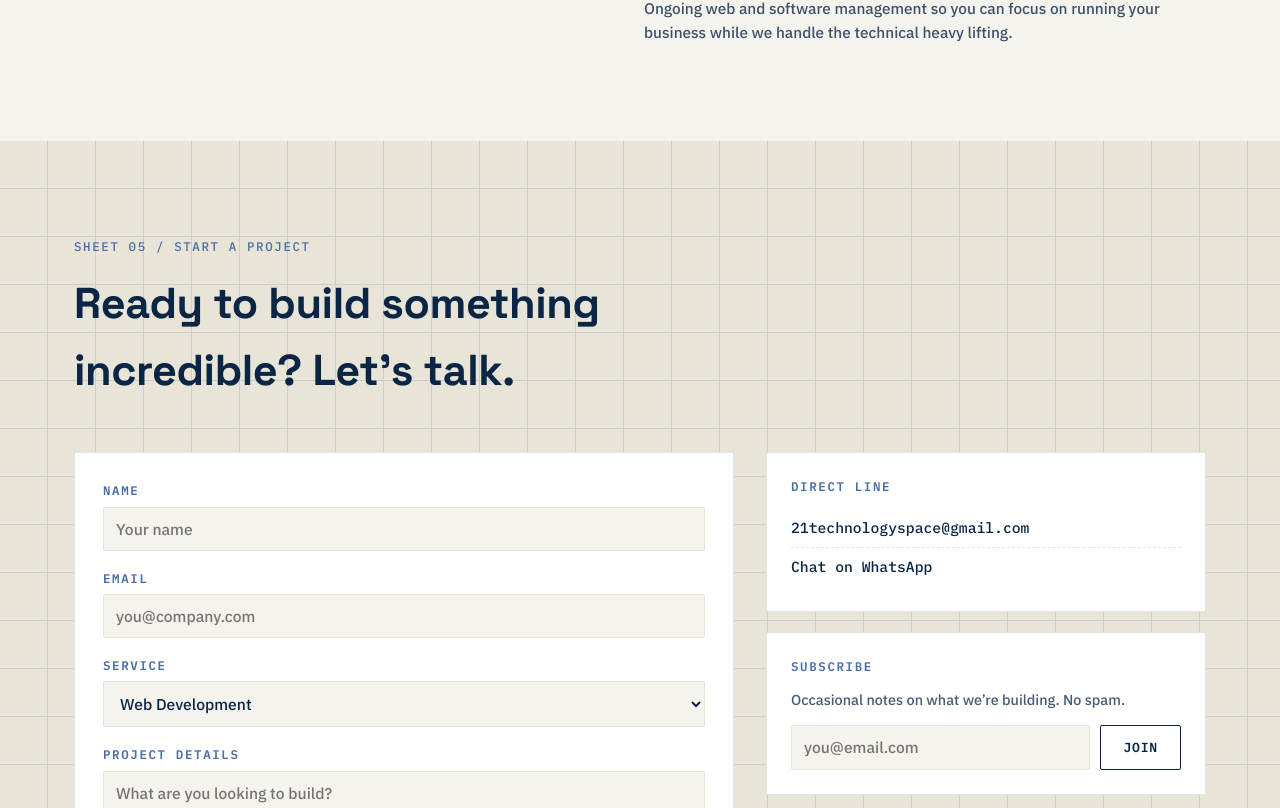
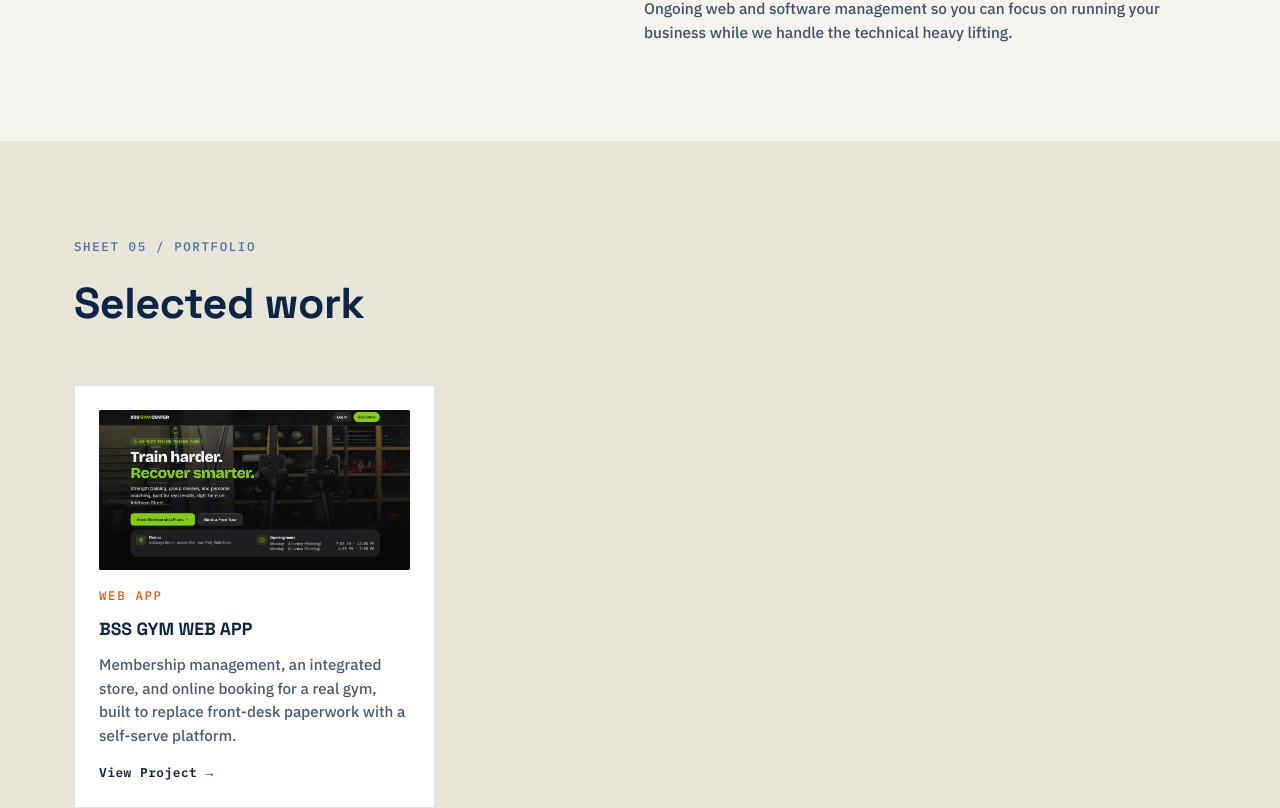
Before and after one commit to SirBlessing/21techspace, a React (Vite) app: page / in a window 1280 px wide. Shown: the part 3252-4060 px from the top of the page. Built offline with nearby package versions, Linux system fonts and the light colour scheme.

Commit message:
fixed an update

```diff
--- a/src/App.css
+++ b/src/App.css
@@ -762,4 +762,116 @@
   .contact-body {
     gap: 24px;
   }
+  .navbar-logo-text {
+    font-size: 0.95rem;
+  }
+  .navbar-logo-img {
+    height: 38px;
+  }
 }
+
+/* ===== Portfolio ===== */
+.portfolio {
+  padding: 96px 0;
+  background: var(--paper-dim);
+}
+
+.portfolio-title {
+  margin-bottom: 48px;
+}
+
+.portfolio-grid {
+  display: grid;
+  grid-template-columns: 1fr;
+  gap: 24px;
+}
+
+.portfolio-card {
+  background: #fff;
+  border: 1px solid rgba(11, 37, 69, 0.12);
+  border-radius: var(--radius);
+  padding: 24px;
+  display: flex;
+  flex-direction: column;
+  gap: 10px;
+}
+
+.portfolio-thumb {
+  position: relative;
+  height: 160px;
+  overflow: hidden;
+  border-radius: var(--radius);
+  background-image:
+    linear-gradient(var(--line-cyan-dim) 1px, transparent 1px),
+    linear-gradient(90deg, var(--line-cyan-dim) 1px, transparent 1px);
+  background-size: 24px 24px;
+  background-color: var(--ink-navy);
+}
+
+.portfolio-thumb-img {
+  position: absolute;
+  inset: 0;
+  width: 100%;
+  height: 100%;
+  object-fit: cover;
+}
+
+.portfolio-tag {
+  color: var(--pencil-red);
+  font-weight: 600;
+  margin-top: 6px;
+}
+
+.portfolio-card-title {
+  font-family: var(--font-display);
+  font-weight: 700;
+  font-size: 1.1rem;
+}
+
+.portfolio-card-desc {
+  color: var(--text-dark);
+  opacity: 0.75;
+  font-size: 0.95rem;
+  font-weight: 500;
+}
+
+.portfolio-link {
+  margin-top: auto;
+  align-self: flex-start;
+  font-family: var(--font-mono);
+  font-size: 0.8rem;
+  font-weight: 600;
+  letter-spacing: 0.04em;
+  color: var(--ink-navy);
+  padding-top: 6px;
+}
+
+.portfolio-link:hover {
+  color: var(--pencil-red);
+}
+
+.portfolio-link-soon {
+  color: var(--text-muted);
+  opacity: 0.8;
+}
+
+@media (min-width: 700px) {
+  .portfolio-grid {
+    grid-template-columns: repeat(2, 1fr);
+  }
+}
+
+@media (min-width: 1000px) {
+  .portfolio-grid {
+    grid-template-columns: repeat(3, 1fr);
+  }
+}
+
+@media (max-width: 700px) {
+  .portfolio {
+    padding: 56px 0;
+  }
+  .portfolio-title {
+    margin-bottom: 32px;
+  }
+}
--- a/src/App.jsx
+++ b/src/App.jsx
@@ -4,6 +4,7 @@ import TrustBar from './components/TrustBar.jsx'
 import Services from './components/Services.jsx'
 import HowItWorks from './components/HowItWorks.jsx'
 import About from './components/About.jsx'
+import Portfolio from './components/Portfolio.jsx'
 import ContactPanel from './components/ContactPanel.jsx'
 import Footer from './components/Footer.jsx'
 import './App.css'
@@ -18,6 +19,7 @@ function App() {
         <Services />
         <HowItWorks />
         <About />
+        <Portfolio />
         <ContactPanel />
       </main>
       <Footer />
--- a/src/components/ContactPanel.jsx
+++ b/src/components/ContactPanel.jsx
@@ -1,8 +1,8 @@
 import { useState } from 'react'
 
 // TODO: replace with your real WhatsApp number (country code, no + or spaces).
-const WHATSAPP_NUMBER = '2348021292388'
-const CONTACT_EMAIL = '21technologyspace@gmail.com'
+const WHATSAPP_NUMBER = '2340000000000'
+const CONTACT_EMAIL = 'hello@21techspace.com'
 
 const initialProject = { name: '', email: '', service: 'Web Development', details: '' }
 
@@ -90,7 +90,7 @@ export default function ContactPanel() {
       <div className="blueprint-grid contact-grid" aria-hidden="true" />
       <div className="container contact-inner">
         <div className="contact-header">
-          <p className="eyebrow section-eyebrow contact-eyebrow">SHEET 05 / START A PROJECT</p>
+          <p className="eyebrow section-eyebrow contact-eyebrow">SHEET 06 / START A PROJECT</p>
           <h2 className="section-title contact-title">
             Ready to build something incredible? Let&rsquo;s talk.
           </h2>
--- a/src/components/Navbar.jsx
+++ b/src/components/Navbar.jsx
@@ -4,7 +4,7 @@ const LINKS = [
   { label: 'Services', href: '#services' },
   { label: 'How It Works', href: '#process' },
   { label: 'About', href: '#about' },
-  { label: 'Portfolio', href: 'https://amureamure03.wixsite.com/21techspace/portfolio' },
+  { label: 'Portfolio', href: '#portfolio' },
 ]
 
 export default function Navbar() {
--- /dev/null
+++ b/src/components/Portfolio.jsx
@@ -0,0 +1,39 @@
+import PROJECTS from '../data/portfolio.json'
+
+export default function Portfolio() {
+  return (
+    <section id="portfolio" className="portfolio">
+      <div className="container">
+        <p className="eyebrow section-eyebrow">SHEET 05 / PORTFOLIO</p>
+        <h2 className="section-title portfolio-title">Selected work</h2>
+
+        <div className="portfolio-grid">
+          {PROJECTS.map((project) => (
+            <article className="portfolio-card" key={project.code}>
+              <div className="portfolio-thumb" aria-hidden="true">
+                {project.image && (
+                  <img src={project.image} alt="" className="portfolio-thumb-img" />
+                )}
+              </div>
+              <p className="eyebrow portfolio-tag">{project.tag}</p>
+              <h3 className="portfolio-card-title">{project.title}</h3>
+              <p className="portfolio-card-desc">{project.desc}</p>
+              {project.url ? (
+                <a
+                  href={project.url}
+                  target="_blank"
+                  rel="noopener noreferrer"
+                  className="portfolio-link"
+                >
+                  View Project &rarr;
+                </a>
+              ) : (
+                <span className="portfolio-link portfolio-link-soon">Coming Soon</span>
+              )}
+            </article>
+          ))}
+        </div>
+      </div>
+    </section>
+  )
+}
--- /dev/null
+++ b/src/data/portfolio.json
@@ -0,0 +1,10 @@
+[
+  {
+    "code": "PRJ-01",
+    "title": "BSS GYM WEB APP",
+    "tag": "Web App",
+    "desc": "Membership management, an integrated store, and online booking for a real gym, built to replace front-desk paperwork with a self-serve platform.",
+    "image": "/portfolio/bssgym.jpg",
+    "url": "https://gymbss.online/"
+  }
+]
```
Also changed, not shown: public/portfolio/21tport.jpg (added), public/portfolio/bssgym.jpg (added).
